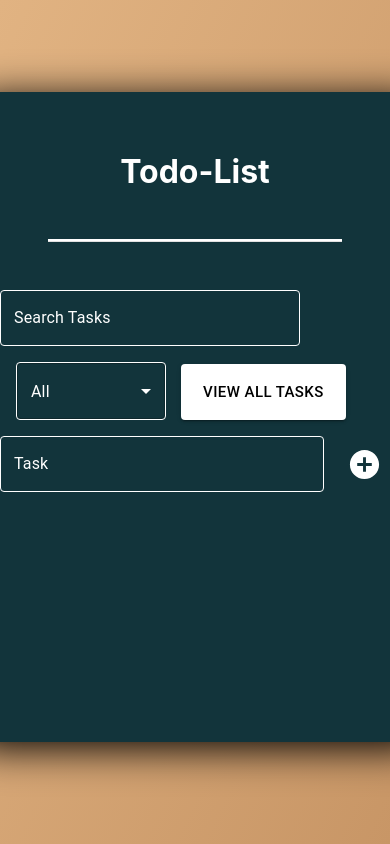
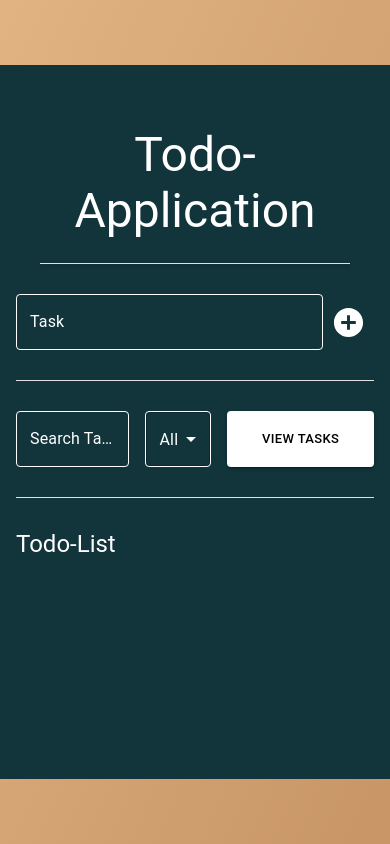
Before and after one commit to pallavi300/Todo-App, a React (Create React App) app: page / in a window 390 px wide. Shown: the top 844 px of the page. Built offline with nearby package versions, Linux system fonts and the light colour scheme.

Commit message:
Fix the UI and make it responsive

```diff
--- a/package.json
+++ b/package.json
@@ -6,7 +6,7 @@
     "@emotion/react": "^11.14.0",
     "@emotion/styled": "^11.14.0",
     "@mui/icons-material": "^6.1.10",
-    "@mui/material": "^6.1.10",
+    "@mui/material": "^6.2.0",
     "cra-template": "1.2.0",
     "react": "^19.0.0",
     "react-beautiful-dnd": "^13.1.1",
--- a/src/App.css
+++ b/src/App.css
@@ -3,16 +3,16 @@
   padding: 0;
 }
 
-.container {
+/* .container {
   background: linear-gradient(to right bottom, #e1b382, #c89666);
   width: 100%;
   min-height: 100vh;
   display: flex;
   justify-content: center;
   align-items: center;
-}
+} */
 
-.app-wrapper {
+/* .app-wrapper {
   background-color: #12343b;
   min-width: 450px;
   min-height: 650px;
@@ -27,9 +27,9 @@
   color: #fff;
   text-align: center;
   margin: 30px 0;
-}
+} */
 
-.task-input {
+/* .task-input {
   outline: none;
   width: 260px;
   padding: 15px;
@@ -39,61 +39,49 @@
   background-color: #000000;
   border: 1px solid #c89666;
   border-radius: 10px;
-}
+} */
 
-.button-add {
-  /* width: 70px;
-  padding: 15px 15px;
-  font-size: 15px;
-  border-radius: 10px;
-  border: 0;
-  background-color: #f1af71;
-  cursor: pointer; */
-  /* display: flex; */
-}
 
-.list-item {
+/* .list-item {
   display: flex;
   margin: 20px 0;
   border: 1px solid #ccc;
   border-radius: 10px;
   padding: 10px;
   max-height: 30px;
-}
+} */
 
-.button-complete
-.button-delete
-.button-edit  {
+/* .button-complete .button-delete .button-edit {
   border: none;
   outline: none;
   cursor: pointer;
   background-color: transparent;
   font-size: 28px;
   border-radius: 50%;
-}
+} */
 
-.button-complete{
+/* .button-complete {
   color: #ff6c6c;
   margin-right: 10px;
 }
 
-.button-edit{
+.button-edit {
   color: #e2d029;
   margin-right: 10px;
 }
 
-.button-delete{
+.button-delete {
   color: lightseagreen;
-}
+} */
 
-.complete{
+/* .complete {
   text-decoration: solid;
   text-decoration: line-through;
   text-decoration-color: #ff6c6c;
   opacity: 0.6;
-}
+} */
 
-.list{
+/* .list {
   width: 220px;
   background-color: #12343b;
   border: none;
@@ -101,17 +89,64 @@
   font-size: 20px;
   padding-left: 10px;
   margin-left: 15px;
-}
+} */
 
-input:focus,
-button:focus{
+/* input:focus,
+button:focus {
   outline: none;
-}
+} */
 
 /* .icon{
   display: flex;
   padding-left: 50px;
 } */
-.all-task-view{
+/* .all-task-view {
   display: flex;
+} */
+
+
+/*
+@media only screen and (max-width: 600px) {
+  .container {
+    background: linear-gradient(to right bottom, #e1b382, #c89666);
+  }
 }
+
+@media only screen and (max-width: 765px) {
+  .container {
+    background-color: #ff6c6c;
+    width: auto;
+  }
+  .app-wrapper {
+    background-color: rgb(0, 110, 255);
+    width: 300px;  }
+}
+@media only screen and (min-width: 420px) {
+  .container {
+    background-color: #ff6c6c;
+    width: auto;
+  }
+  .app-wrapper {
+    background-color: yellow;
+  }
+
+} */
+
+/* @media  (min-width: 400px) {
+  .container {
+    background-color: #ff6c6c;
+    width: auto;
+  }}
+  .app-wrapper {
+    background-color: pink  ;
+  }
+  .button-delete{
+    size: 50px;
+    color: aqua;
+  } */
+
+  /* @media only screen and (max-width: 400px) {
+    .container {
+      background-color: pink  ;
+    }
+  } */
--- a/src/App.js
+++ b/src/App.js
@@ -1,29 +1,43 @@
-import React, { useState } from "react";
-import "./App.css";
+import React from "react";
+import { Container, Box, Typography, Paper } from "@mui/material";
 import Form from "./components/Form";
 import Header from "./components/Header";
 
 function App() {
+  return (
+    <Container
+      maxWidth="full"
+      sx={{
+        background: "linear-gradient(to right bottom, #e1b382, #c89666)",
+        width: "100%",
+        minHeight: "100vh",
+        display: "flex",
+        justifyContent: "center",
+        alignItems: "center",
+      }}
+    >
+    <Box
+      sx={{
+        backgroundColor: "#12343b",
+        maxWidth: 500,
+        width: "100%", // Full width when screen size is less than 700px
+        minHeight: 650,
+        padding: 4,
+        borderRadius: 2,
+        '@media (max-width: 700px)': {
+          maxWidth: '100%', // Make full width for screen sizes less than 700px
+        },
+      }}
+    >
+      {/* Content goes here */}
 
-  return (
-    <div className="container">
-      <div className="app-wrapper">
-        <div className="Header">
-          <Header />
-        </div>
-        {/* <div>
-          <Form
-            input={input}
-            setInput={setInput}
-            todos={todos}
-            setTodos={setTodos}
-          />
-        </div> */}
-        <div>
-          <Form/>
-        </div>
-      </div>
-    </div>
+        <Box textAlign="center" mb={3} sx={{ color: "#fff", margin: "30px 0" }}>
+          <Header  />
+        </Box>
+
+        <Form />
+      </Box>
+    </Container>
   );
 }
 
--- a/src/components/Form.js
+++ b/src/components/Form.js
@@ -11,6 +11,11 @@ import {
   MenuItem,
   Select,
   Stack,
+  Box,
+  List,
+  ListItem,
+  Divider,
+  Typography,
 } from "@mui/material";
 import AddCircleIcon from "@mui/icons-material/AddCircle";
 import CheckCircleOutlinedIcon from "@mui/icons-material/CheckCircleOutlined";
@@ -35,7 +40,9 @@ function Form() {
   const addTodo = () => {
     if (newTodo) {
       const newTodoItem = { id: Date.now(), title: newTodo, completed: false };
-      setTodos([...todos, newTodoItem]);
+      // setTodos([...todos, newTodoItem]);
+      setTodos([newTodoItem, ...todos]); // Prepend new task to the beginning of the array
+
       setNewTodo(""); // Clear the input field
     }
   };
@@ -125,64 +132,13 @@ function Form() {
     e.preventDefault(); // Prevent default dragging behavior
   };
 
+
+
   return (
-    <div>
-      <div>
-        {/* Search Field */}
-        <TextField
-          label="Search Tasks"
-          placeholder="Search tasks by keyword"
-          value={searchKeyword}
-          onChange={(e) => setSearchKeyword(e.target.value)}
-          sx={{
-            mb: 2,
-            width: 300,
-            "& .MuiOutlinedInput-root": {
-              color: "white",
-              "& fieldset": { borderColor: "white" },
-              "&:hover fieldset": { borderColor: "lightgray" },
-            },
-            "& .MuiInputLabel-root": { color: "white" },
-            "& .MuiInputLabel-root.Mui-focused": { color: "white" },
-          }}
-        />
+    <Box>
+      {/* TextField for adding new Todo */}
 
-        <Select
-          value={filterStatus}
-          onChange={handleFilterChange}
-          sx={{
-            ml: 2,
-            mb: 2,
-            width: 150,
-            color: "white",
-            border: "1px solid white", // Directly set border to white
-
-            "& .MuiSelect-icon": { color: "white" }, // Optional: Set the icon color
-            "&.Mui-focused fieldset": { borderColor: "white" }, // Set focus border color to white
-          }}
-        >
-          <MenuItem value="All">All</MenuItem>
-          <MenuItem value="Completed">Completed</MenuItem>
-          <MenuItem value="Incomplete">Incomplete</MenuItem>
-        </Select>
-
-        <Button
-          variant="contained"
-          color="primary"
-          onClick={handleViewAll}
-          size="large"
-          sx={{
-            ml: "15px",
-            backgroundColor: "white",
-            color: "#000000",
-            height: "56px",
-          }}
-        >
-          View All Tasks
-        </Button>
-      </div>
       <Stack display="flex" direction="row">
-        {/* TextField for adding new Todo */}
         <TextField
           fullWidth
           size="medium"
@@ -193,8 +149,6 @@ function Form() {
           value={newTodo}
           onChange={(e) => setNewTodo(e.target.value)}
           sx={{
-            pr: "15px",
-            marginBottom: "16px",
             "& .MuiOutlinedInput-root": {
               color: "white",
               "& fieldset": { borderColor: "white" },
@@ -210,20 +164,97 @@ function Form() {
           type="submit"
           onClick={addTodo}
           aria-label="complete"
-          fontSize
-          large
-          sx={{ color: "white", mb: "15px" }}
+          sx={{ color: "white" }}
         >
           <AddCircleIcon fontSize="large" />
         </IconButton>
       </Stack>
 
-      {filteredTodos.length > 0 && (
-        <div className="todo-main" style={{ marginTop: "50px" }}>
-          <ul>
+      <Divider
+        sx={{
+          marginTop: "30px",
+          marginBottom: "30px",
+          backgroundColor: "white",
+        }}
+      />
+
+      {/* Search Field */}
+
+      <Stack
+        spacing={2}
+        display="flex"
+        direction="row"
+        justifyContent="space-between"
+      >
+        <TextField
+          label="Search Tasks"
+          placeholder="Search tasks by keyword"
+          value={searchKeyword}
+          onChange={(e) => setSearchKeyword(e.target.value)}
+          sx={{
+            width: 300,
+            "& .MuiOutlinedInput-root": {
+              color: "white",
+              "& fieldset": { borderColor: "white" },
+              "&:hover fieldset": { borderColor: "lightgray" },
+            },
+            "& .MuiInputLabel-root": { color: "white" },
+            "& .MuiInputLabel-root.Mui-focused": { color: "white" },
+          }}
+        />
+
+        <Select
+          size="small"
+          value={filterStatus}
+          onChange={handleFilterChange}
+          sx={{
+            width: 150,
+            color: "white",
+            border: "1px solid white", // Directly set border to white
+            "& .MuiSelect-icon": { color: "white" }, // Optional: Set the icon color
+            "&.Mui-focused fieldset": { borderColor: "white" }, // Set focus border color to white
+          }}
+        >
+          <MenuItem value="All">All</MenuItem>
+          <MenuItem value="Completed">Completed</MenuItem>
+          <MenuItem value="Incomplete">Incomplete</MenuItem>
+        </Select>
+
+        <Button
+          variant="contained"
+          color="primary"
+          onClick={handleViewAll}
+          size="small"
+          sx={{
+            backgroundColor: "white",
+            color: "#000000",
+            height: "56px",
+            "@media (max-width: 685px)": {
+              width: "100%", // Make the button full width
+              height: "auto", // Adjust height to fit content
+            },
+          }}
+        >
+          View Tasks
+        </Button>
+      </Stack>
+      <Divider
+        sx={{
+          marginTop: "30px",
+          marginBottom: "30px",
+          backgroundColor: "white",
+        }}
+      />
+
+      <Typography variant="h5" sx={{ color: "white" }}>
+        Todo-List
+      </Typography>
+
+      {filteredTodos?.length > 0 && (
+        <Stack>
+          <List>
             {currentTodos.map((todo, index) => (
-              <li
-                className="list-item"
+              <ListItem
                 key={todo.id}
                 draggable
                 onDragStart={(e) => onDragStart(e, index)}
@@ -235,19 +266,26 @@ function Form() {
                   alignItems: "center",
                 }}
               >
-                <input
-                  type="text"
+                <TextField
                   value={todo.title}
-                  className="list"
-                  style={{
-                    textDecoration: todo.completed ? "Line-through" : "none",
+                  sx={{
+                    "& .MuiOutlinedInput-root": {
+                      color: "white",
+                      "& fieldset": { borderColor: "white" },
+                      "&:hover fieldset": { borderColor: "lightgray" },
+                      "&.Mui-focused fieldset": { borderColor: "white" },
+                    },
+                    "& .MuiInputBase-input": {
+                      textDecoration: todo.completed ? "line-through" : "none",
                       color: todo.completed ? "gray" : "white",
                       textOverflow: "ellipsis",
+                    },
                   }}
                   onClick={() => handleEdit(todo)}
-                  readOnly
+                  readOnly={!todo.completed} // Makes it read-only only if the task is not completed
+                  fullWidth
                 />
-                <div>
+
                 <IconButton
                   onClick={() => handleComplete(todo.id)}
                   aria-label="complete"
@@ -261,14 +299,13 @@ function Form() {
                 <IconButton
                   onClick={() => handleDelete(todo.id)}
                   aria-label="delete"
-                    sx={{ color: "white" }}
+                  sx={{ color: "red " }}
                 >
                   <DeleteForeverOutlinedIcon />
                 </IconButton>
-                </div>
-              </li>
+              </ListItem>
             ))}
-          </ul>
+          </List>
           <Stack display="flex" direction="row" justifyContent="flex-end">
             <Pagination
               count={totalPages}
@@ -282,11 +319,12 @@ function Form() {
                 "& .MuiPaginationItem-root.Mui-selected": {
                   backgroundColor: "#1976d2",
                   color: "white",
+
                 },
               }}
             />
           </Stack>
-        </div>
+        </Stack>
       )}
 
       {/* Dialog for editing the Todo */}
@@ -357,8 +395,8 @@ function Form() {
         <DialogTitle sx={{ color: "white" }}>View All Tasks</DialogTitle>
         <DialogContent>
           {todos.map((todo, index) => (
-            <ul>
-              <li
+            <List>
+              <ListItem
                 key={todo.id}
                 draggable
                 onDragStart={(e) => onDragStart(e, index)}
@@ -373,8 +411,8 @@ function Form() {
                 }}
               >
                 {todo.title}
-              </li>
-            </ul>
+              </ListItem>
+            </List>
           ))}
         </DialogContent>
         <DialogActions>
@@ -383,7 +421,7 @@ function Form() {
           </Button>
         </DialogActions>
       </Dialog>
-    </div>
+    </Box>
   );
 }
 
--- a/src/components/Header.js
+++ b/src/components/Header.js
@@ -1,14 +1,15 @@
-import { Divider, Box } from "@mui/material";
+import { Divider, Box, Typography } from "@mui/material";
 
 function Header() {
   return (
-    <div className="header">
-      <h1>Todo-List</h1>
-      {/* Shadow Divider */}
+    <Box textAlign="center" mb={3}>
+      <Typography variant="h3" sx={{ color: "white" }}>
+        Todo-Application
+      </Typography>
       <Box>
-        <Divider sx={{ backgroundColor: "white", height: 2, margin: 6 }} />
+        <Divider sx={{ backgroundColor: "white", margin: 3, boxShadow: 2 }} />
       </Box>
-    </div>
+    </Box>
   );
 }
 
```
Also changed, not shown: 2 other files (tests, documents, lock files or other folders). Lines whose indentation alone changed are shown as unchanged.
